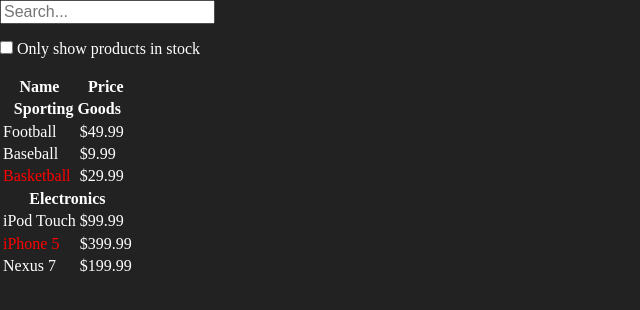
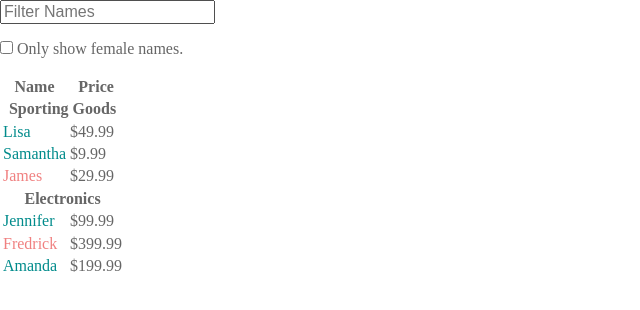
Before and after one commit to medinasod/reactwebpack, a React app: page / in a window 1280 px wide. Shown: the whole page, without its empty margins (0-640 px from the left). Built offline with nearby package versions, Linux system fonts and the light colour scheme.

Commit message:
changing name colors

```diff
--- a/package.json
+++ b/package.json
@@ -65,6 +65,7 @@
     "core-js": "^2.0.0",
     "normalize.css": "^4.0.0",
     "react": "^15.0.0",
-    "react-dom": "^15.0.0"
+    "react-dom": "^15.0.0",
+    "styles": "^0.2.1"
   }
 }
--- a/src/components/Main.js
+++ b/src/components/Main.js
@@ -1,16 +1,17 @@
-require('normalize.css/normalize.css');
-require('styles/App.css');
+import React from 'react';
 import FilterableProductTable from './filterable_product_table';
 
-import React from 'react';
+require('normalize.css/normalize.css');
+require('../styles/App.css');
+
 
 const PRODUCTS = [
-  { category: 'Sporting Goods', price: '$49.99', stocked: true, name: 'Football' },
-  { category: 'Sporting Goods', price: '$9.99', stocked: true, name: 'Baseball' },
-  { category: 'Sporting Goods', price: '$29.99', stocked: false, name: 'Basketball' },
-  { category: 'Electronics', price: '$99.99', stocked: true, name: 'iPod Touch' },
-  { category: 'Electronics', price: '$399.99', stocked: false, name: 'iPhone 5' },
-  { category: 'Electronics', price: '$199.99', stocked: true, name: 'Nexus 7' }
+  { category: 'Sporting Goods', price: '$49.99', female: true, name: 'Lisa' },
+  { category: 'Sporting Goods', price: '$9.99', female: true, name: 'Samantha' },
+  { category: 'Sporting Goods', price: '$29.99', female: false, name: 'James' },
+  { category: 'Electronics', price: '$99.99', female: true, name: 'Jennifer' },
+  { category: 'Electronics', price: '$399.99', female: false, name: 'Fredrick' },
+  { category: 'Electronics', price: '$199.99', female: true, name: 'Amanda' },
 ];
 
 class AppComponent extends React.Component {
--- a/src/components/filterable_product_table.js
+++ b/src/components/filterable_product_table.js
@@ -7,7 +7,7 @@
     super(props);
     this.state = {
       filterText: '',
-      inStockOnly: false
+      inStockOnly: false,
     };
 
     this.handleUserInput = this.handleUserInput.bind(this);
@@ -15,8 +15,8 @@
 
   handleUserInput(filterText, inStockOnly) {
     this.setState({
-      filterText: filterText,
-      inStockOnly: inStockOnly
+      filterText,
+      inStockOnly,
     });
   }
 
--- a/src/components/product_row.js
+++ b/src/components/product_row.js
@@ -2,8 +2,10 @@
 
 class ProductRow extends Component {
   render() {
-    const name = this.props.product.stocked ?
-      this.props.product.name : <span style={{ color: 'red' }}> { this.props.product.name}</span>;
+    const name =
+    (this.props.product.female) ?
+      <span style={{ color: 'DarkCyan' }}>{ this.props.product.name}</span>
+      : <span style={{ color: 'LightCoral' }}>{ this.props.product.name}</span>;
     return (
       <tr>
         <td>{name}</td>
--- a/src/components/product_table.js
+++ b/src/components/product_table.js
@@ -8,7 +8,7 @@
     let lastCategory = null;
     this.props.products.forEach((product) => {
       if (product.name.indexOf(this.props.filterText) === -1 ||
-      (!product.stocked && this.props.inStockOnly)) {
+      (!product.female && this.props.inStockOnly)) {
         return;
       }
       if (product.category !== lastCategory) {
--- a/src/components/search_bar.js
+++ b/src/components/search_bar.js
@@ -18,20 +18,20 @@
       <form>
         <input
           type="text"
-          placeholder="Search..."
+          placeholder="Filter Names"
           value={this.props.filterText}
-          ref={(input) => this.filterTextInput = input}
+          ref={(input) => { this.filterTextInput = input; }}
           onChange={this.handleChange}
         />
         <p>
           <input
             type="checkbox"
             checked={this.props.inStockOnly}
-            ref={(input) => this.inStockOnlyInput = input}
+            ref={(input) => { this.inStockOnlyInput = input; }}
             onChange={this.handleChange}
           />
           {' '}
-          Only show products in stock
+          Only show female names.
         </p>
       </form>
     );
--- a/src/styles/App.css
+++ b/src/styles/App.css
@@ -1,21 +1,5 @@
 /* Base Application Styles */
 body {
-  color: #fff;
-  background: #222;
+  color: #666;
+  background: #FFF;
 }
-
-.index img {
-  margin: 40px auto;
-  border-radius: 4px;
-  background: #fff;
-  display: block;
-}
-
-.index .notice {
-  margin: 20px auto;
-  padding: 15px 0;
-  text-align: center;
-  border: 1px solid #000;
-  border-width: 1px 0;
-  background: #666;
-}
```
Also changed, not shown: 1 other file.
